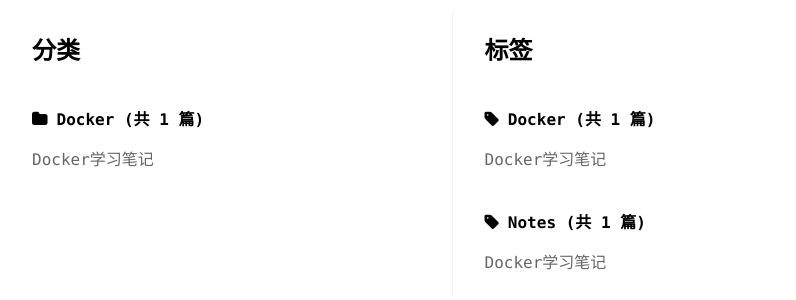
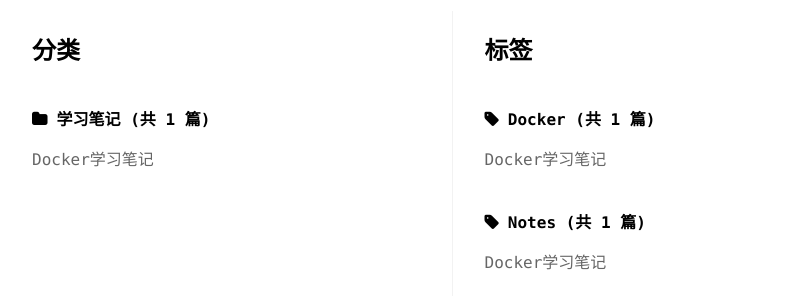
Before and after one commit to leeyaonan/leeyaonan.github.io, a Jekyll site: the page built from categories.md, in a window 1280 px wide. Shown: the part 161-461 px from the top of the page, without its empty margins (188-984 px from the left). Built offline with Jekyll 4.4.1, drawn with Linux system fonts in a browser that asks for light colours.

Commit message:
修改了分类

```diff
--- a/_posts/2020-01-29-Docker.md
+++ b/_posts/2020-01-29-Docker.md
@@ -1,7 +1,7 @@
 ---
 title: "Docker学习笔记"
 date: 2020-01-29 14:30:08 +0800
-category: [Docker]
+category: [学习笔记]
 tags: [Docker, Notes]
 comment: false
 reward: true
```
